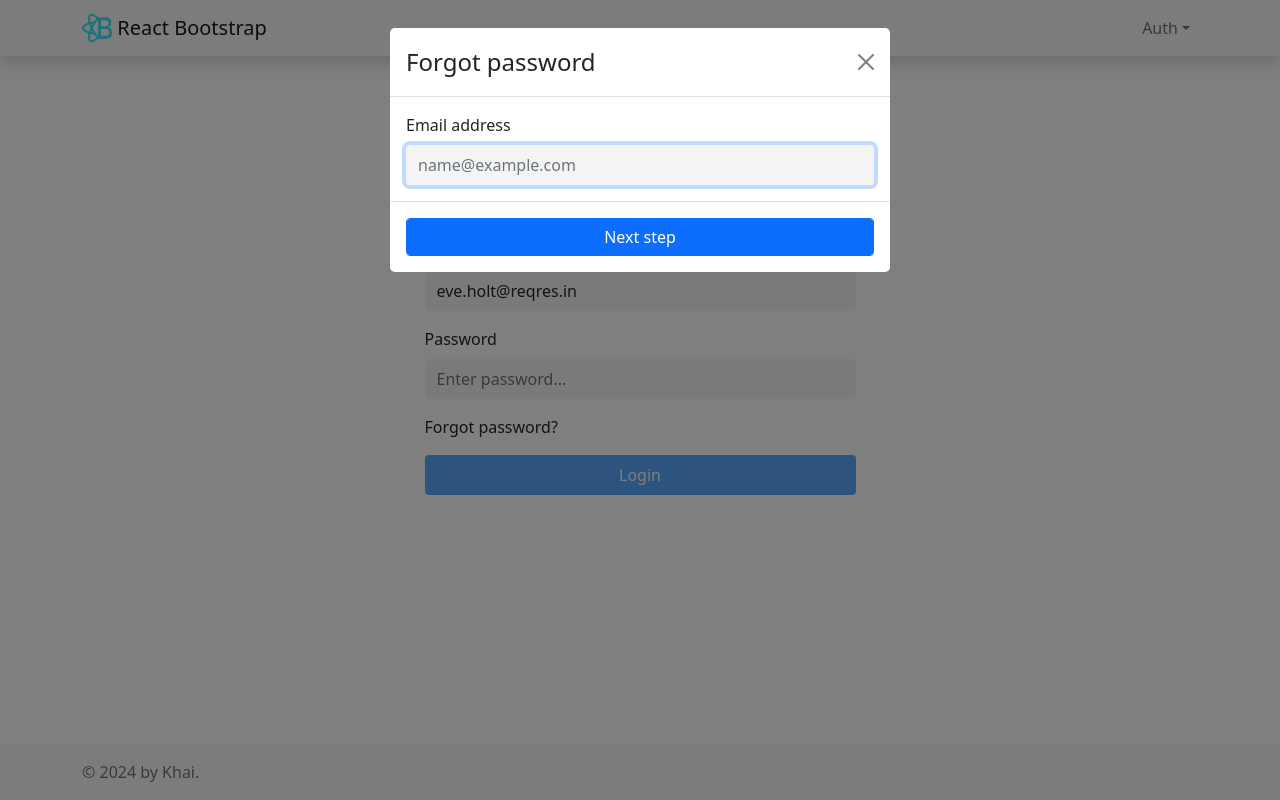
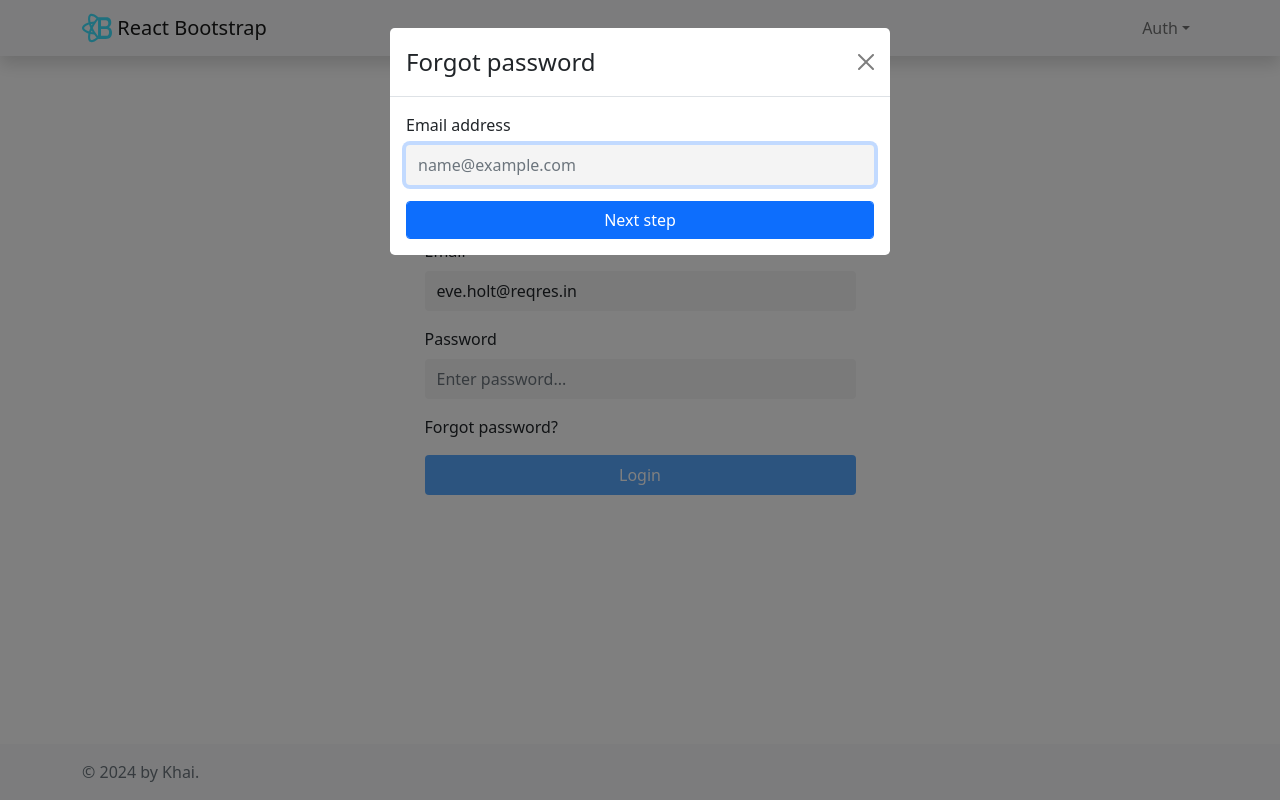
Before and after one commit to lequangkhai06/crud-reactjs, a React (Create React App) app: page /login in a window 1280 px wide. Both pictures are taken after a click on the element "Forgot password?". Built offline with nearby package versions, Linux system fonts and the light colour scheme.

Commit message:
modified:   src/components/Login.js

```diff
--- a/src/components/Login.js
+++ b/src/components/Login.js
@@ -141,13 +141,17 @@ const Login = () => {
                 autoFocus
               />
             </Form.Group>
+            <div className="mt-3"></div>
+            <Button
+              variant="primary"
+              type="submit"
+              className="form-control"
+              onClick={handleSendEmail}
+            >
+              Next step
+            </Button>
           </Form>
         </Modal.Body>
-        <Modal.Footer>
-          <Button variant="primary form-control" onClick={handleSendEmail}>
-            Next step
-          </Button>
-        </Modal.Footer>
       </Modal>
     </>
   );
```
